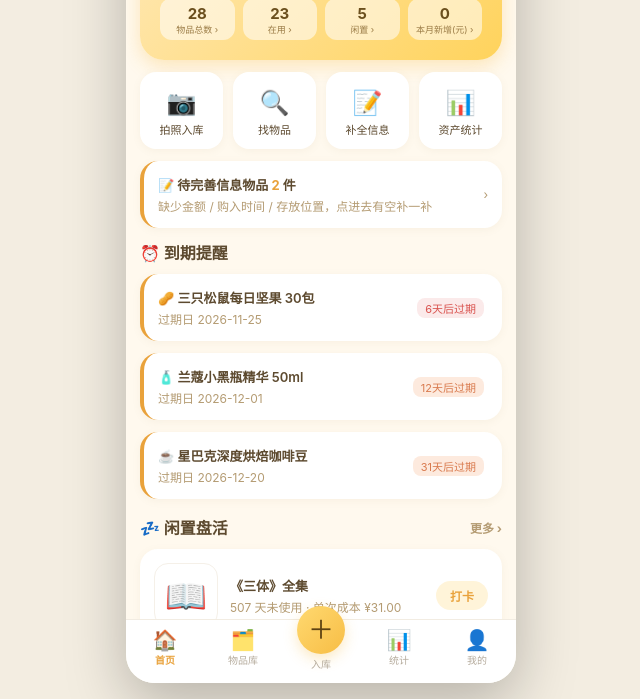
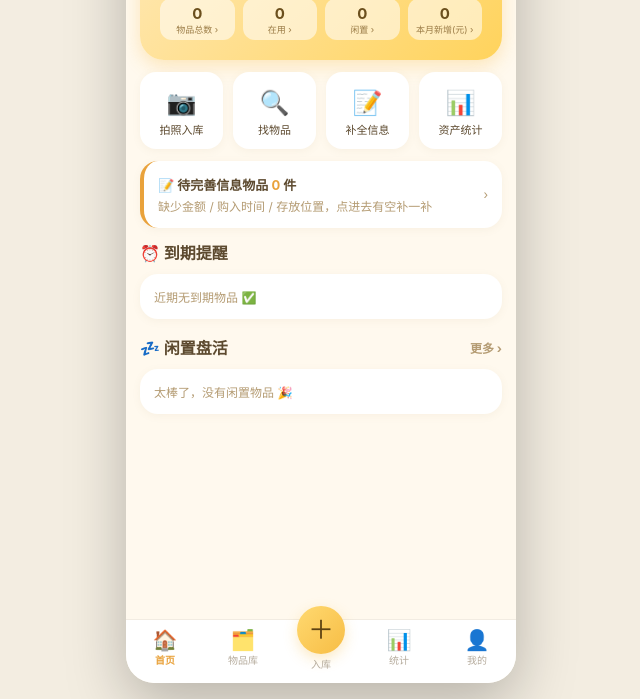
Before and after one commit to hvjt5k46dn-droid/-, a plain HTML site: page index.html in a window 1280 px wide. Shown: the part 177-876 px from the top of the page, without its empty margins (319-959 px from the left). Drawn offline with Linux system fonts and the light colour scheme.

Commit message:
电子衣橱 V3.1：清空演示数据，全新空库交付（openclaw 自动部署）

```diff
--- a/index.html
+++ b/index.html
@@ -3,7 +3,7 @@
 <head>
 <meta charset="UTF-8">
 <meta name="viewport" content="width=device-width, initial-scale=1.0">
-<title>电子衣橱 · 个人物品库 V3.0</title>
+<title>电子衣橱 · 个人物品库 V3.1</title>
 <style>
 :root{}
 *{margin:0;padding:0;box-sizing:border-box;-webkit-tap-highlight-color:transparent}
@@ -369,8 +369,8 @@ body{background:#f3ede1;font-family:-apple-system,"PingFang SC","Microsoft YaHei
           <div class="frow" onclick="openCatMgr()" style="cursor:pointer"><span>🏷️ 自定义分类（增删一级/二级）</span><span class="sub">›</span></div>
           <div class="frow" onclick="openArchive()" style="cursor:pointer"><span>🗃️ 归档记录（已处理物品 · 可恢复）</span><span class="sub" id="mine-arch"></span></div>
           <div class="frow" onclick="toast('已开启到期前30/7/1天提醒')" style="cursor:pointer"><span>🔔 提醒设置</span><span class="sub">已开启 ›</span></div>
-          <div class="frow" onclick="resetDemo()" style="cursor:pointer"><span>♻️ 重置演示数据</span><span class="sub">›</span></div>
-          <div class="frow" onclick="openChangelog()" style="cursor:pointer"><span>ℹ️ 关于 / 📋 版本记录</span><span class="sub">电子衣橱 V3.0 ›</span></div>
+          <div class="frow" onclick="resetDemo()" style="cursor:pointer"><span>🧹 清空所有数据</span><span class="sub">›</span></div>
+          <div class="frow" onclick="openChangelog()" style="cursor:pointer"><span>ℹ️ 关于 / 📋 版本记录</span><span class="sub">电子衣橱 V3.1 ›</span></div>
         </div>
       </div>
     </div>
@@ -452,45 +452,16 @@ const SEED_LOCS={
      "desk-d":{name:"书桌抽屉",icon:"🗄️"}}}
  }}
 };
-const SEED_ITEMS=[
- {id:1,name:"优衣库白色圆领T恤",e:"👕",l1:"01",l2:"01001",size:"L",brand:"UNIQLO",color:"白色",price:79,buy:"2026-05-12",fu:"2026-05-13",lu:"2026-11-02",uc:26,loc:"wardrobe-d1",st:"在用"},
- {id:2,name:"浅蓝牛仔外套",e:"🧥",l1:"01",l2:"01004",size:"L",brand:"Levi's",color:"浅蓝",price:299,buy:"2026-03-20",fu:"2026-03-25",lu:"2026-10-28",uc:18,loc:"wardrobe-hang",st:"在用"},
- {id:3,name:"黑色修身休闲裤",e:"👖",l1:"01",l2:"01002",size:"32",brand:"GU",color:"黑色",price:159,buy:"2026-04-02",fu:"2026-04-03",lu:"2026-11-05",uc:41,loc:"wardrobe-d1",st:"在用"},
- {id:4,name:"Nike Pegasus 跑步鞋",e:"👟",l1:"01",l2:"01005",size:"42码",brand:"Nike",color:"黑白",price:899,buy:"2026-01-15",fu:"2026-01-16",lu:"2026-11-07",uc:63,loc:"living",st:"在用"},
- {id:5,name:"棕色通勤真皮托特包",e:"👜",l1:"01",l2:"01006",size:"中号",brand:"Coach",color:"棕色",price:1299,buy:"2025-11-11",fu:"2025-11-12",lu:"2026-10-30",uc:88,loc:"shelf",st:"在用"},
- {id:6,name:"骆驼长款羽绒服",e:"🧥",l1:"01",l2:"01004",size:"XL",brand:"骆驼",color:"黑色",price:899,buy:"2025-12-01",fu:"2025-12-05",lu:"2026-03-01",uc:35,loc:"underbed",st:"闲置"},
- {id:7,name:"真丝碎花连衣裙",e:"👗",l1:"01",l2:"01003",size:"M",brand:"UR",color:"碎花",price:459,buy:"2026-06-18",fu:"2026-06-20",lu:"2026-07-30",uc:3,loc:"wardrobe-hang",st:"闲置"},
- {id:8,name:"兰蔻小黑瓶精华 50ml",e:"🧴",l1:"02",l2:"02001",size:"50ml",brand:"兰蔻",color:"",price:1080,buy:"2026-06-01",fu:"2026-06-02",lu:"2026-11-08",uc:150,loc:"mirror-cab",st:"在用",exp:"2026-12-01"},
- {id:9,name:"Dior 口红 #999",e:"💄",l1:"02",l2:"02002",size:"3.5g",brand:"Dior",color:"正红",price:320,buy:"2026-02-14",fu:"2026-02-14",lu:"2026-10-20",uc:32,loc:"mirror-cab",st:"在用",exp:"2027-08-01"},
- {id:10,name:"SK-II 神仙水 230ml",e:"🧴",l1:"02",l2:"02001",size:"230ml",brand:"SK-II",color:"",price:1590,buy:"2026-08-08",fu:"2026-08-10",lu:"2026-11-08",uc:88,loc:"mirror-cab",st:"在用",exp:"2027-05-01"},
- {id:11,name:"飞利浦电动牙刷",e:"🪥",l1:"02",l2:"02006",size:"HX6803",brand:"飞利浦",color:"白色",price:399,buy:"2025-06-18",fu:"2025-06-18",lu:"2026-11-08",uc:500,loc:"mirror-cab",st:"在用"},
- {id:12,name:"iPhone 15 128G",e:"📱",l1:"03",l2:"03001",size:"128G",brand:"Apple",color:"黑色",price:5999,buy:"2024-10-01",fu:"2024-10-01",lu:"2026-11-08",uc:760,loc:"bedside",st:"在用"},
- {id:13,name:"AirPods Pro 2",e:"🎧",l1:"03",l2:"03003",size:"二代",brand:"Apple",color:"白色",price:1899,buy:"2025-01-20",fu:"2025-01-20",lu:"2026-11-07",uc:420,loc:"desk-d",st:"在用"},
- {id:14,name:"iPad Air 5",e:"💻",l1:"03",l2:"03001",size:"64G",brand:"Apple",color:"星光色",price:4799,buy:"2025-03-08",fu:"2025-03-10",lu:"2026-08-02",uc:95,loc:"tv-cab",st:"闲置"},
- {id:15,name:"Anker 20000mAh 充电宝",e:"🔋",l1:"03",l2:"03006",size:"20000mAh",brand:"Anker",color:"黑色",price:199,buy:"2026-07-01",fu:"2026-07-02",lu:"2026-10-05",uc:22,loc:"desk-d",st:"在用"},
- {id:16,name:"美的智能电饭煲 4L",e:"🍚",l1:"04",l2:"04004",size:"4L",brand:"美的",color:"白色",price:329,buy:"2025-05-01",fu:"2025-05-01",lu:"2026-11-08",uc:520,loc:"wall-cab",st:"在用"},
- {id:17,name:"罗莱长绒棉四件套",e:"🛏️",l1:"04",l2:"04002",size:"1.8m床",brand:"罗莱",color:"浅灰",price:899,buy:"2025-11-11",fu:"2025-11-15",lu:"2026-11-08",uc:360,loc:"bedroom",st:"在用"},
- {id:18,name:"苏泊尔电热水壶",e:"🫖",l1:"04",l2:"04004",size:"1.7L",brand:"苏泊尔",color:"银色",price:129,buy:"2024-12-12",fu:"2024-12-12",lu:"2026-11-08",uc:700,loc:"wall-cab",st:"在用"},
- {id:19,name:"三只松鼠每日坚果 30包",e:"🥜",l1:"05",l2:"05001",size:"750g",brand:"三只松鼠",color:"",price:89,buy:"2026-10-01",fu:"2026-10-02",lu:"2026-11-06",uc:34,loc:"wall-cab",st:"在用",exp:"2026-11-25"},
- {id:20,name:"可口可乐 330ml×24罐",e:"🥤",l1:"05",l2:"05002",size:"24罐",brand:"可口可乐",color:"",price:59,buy:"2026-09-15",fu:"2026-09-16",lu:"2026-11-01",uc:15,loc:"fridge",st:"在用",exp:"2027-03-15"},
- {id:21,name:"星巴克深度烘焙咖啡豆",e:"☕",l1:"05",l2:"05002",size:"1kg",brand:"星巴克",color:"",price:128,buy:"2026-10-20",fu:"2026-10-21",lu:"2026-11-08",uc:18,loc:"wall-cab",st:"在用",exp:"2026-12-20"},
- {id:22,name:"《三体》全集",e:"📖",l1:"06",l2:"06001",size:"全3册",brand:"",color:"",price:93,buy:"2025-04-23",fu:"2025-04-25",lu:"2025-06-30",uc:3,loc:"bookshelfA",st:"闲置"},
- {id:23,name:"LAMY 狩猎者钢笔",e:"🖋️",l1:"06",l2:"06004",size:"EF尖",brand:"LAMY",color:"磨砂黑",price:780,buy:"2025-09-01",fu:"2025-09-02",lu:"2026-10-15",uc:60,loc:"desk-d",st:"在用"},
- {id:24,name:"《聪明的投资者》",e:"📕",l1:"06",l2:"06001",size:"第4版",brand:"",color:"",price:68,buy:"2026-08-20",fu:"2026-08-25",lu:"2026-11-03",uc:8,loc:"bookshelfA",st:"在用"},
- {id:25,name:"天马折叠收纳箱 3只装",e:"📦",l1:"07",l2:"07001",size:"50L×3",brand:"天马",color:"白色",price:49,buy:"2026-03-01",fu:"2026-03-01",lu:"2026-09-10",uc:6,loc:"underbed",st:"在用"},
- {id:26,name:"牧高笛双人露营帐篷",e:"⛺",l1:"07",l2:"07003",size:"双人",brand:"牧高笛",color:"军绿",price:659,buy:"2025-04-30",fu:"2025-05-02",lu:"2025-10-06",uc:4,loc:"underbed",st:"闲置"},
- {id:27,name:"旧毛衣（记不清价格）",e:"🧶",l1:"01",l2:"01001",size:"M",brand:"",color:"米色",price:null,buy:"",fu:"",lu:"2026-10-01",uc:5,loc:"wardrobe-hang",st:"在用"},
- {id:28,name:"朋友送的马克杯",e:"☕",l1:"04",l2:"04005",size:"400ml",brand:"",color:"黄色",price:null,buy:"",fu:"",lu:"2026-11-01",uc:20,loc:"wall-cab",st:"在用"}
-];
+const SEED_ITEMS=[];   /* V3.1：演示物品已清空，全新空库交付 */
 const THEMES={yellow:["奶黄","#ffd35c"],pink:["樱粉","#ffb8cf"],mint:["薄荷","#a8e0c8"],sky:["天青","#a9d3f5"],taro:["香芋","#cdb4f0"],mocha:["奶茶","#d9bd9c"]};
 
 /* ================= 持久化 ================= */
-const LSKEY="yclj-wardrobe-data-v2";
+const LSKEY="yclj-wardrobe-data-v3";
 let DB=null;
 function freshDB(){return {items:JSON.parse(JSON.stringify(SEED_ITEMS)),locs:JSON.parse(JSON.stringify(SEED_LOCS)),cats:JSON.parse(JSON.stringify(SEED_CATS)),theme:"yellow",heroMode:"dynamic",uid:100};}
 function loadDB(){try{const s=localStorage.getItem(LSKEY);DB=s?JSON.parse(s):freshDB();if(!DB||!DB.items||!DB.cats||!DB.locs)DB=freshDB();if(!DB.heroMode)DB.heroMode="dynamic";}catch(e){DB=freshDB();}}
 function saveDB(){try{localStorage.setItem(LSKEY,JSON.stringify(DB));}catch(e){toast("⚠️ 本地存储空间不足，本次修改可能未保存（图片较多时建议清理）");}}
-function resetDemo(){DB=freshDB();saveDB();applyTheme();refreshAll();toast("已重置为演示数据");}
+function resetDemo(){if(!confirm("确定清空所有物品数据吗？此操作不可恢复（分类和位置会恢复为默认）。"))return;DB=freshDB();saveDB();applyTheme();refreshAll();toast("🧹 已清空，全新开始");}
 loadDB();
 
 /* ================= 工具 ================= */
@@ -771,7 +742,7 @@ function itemFormHTML(p,it){
  const l2opts=Object.entries(cats[l1k].subs).map(([c,n])=>'<option value="'+c+'" '+(it.l2===c?"selected":"")+">"+esc(n)+"</option>").join("");
  const locopts='<option value="__none__" '+(!it.loc?"selected":"")+">暂不设置（可日后补全）</option>"+flatLeaves().map(l=>'<option value="'+l.id+'" '+(it.loc===l.id?"selected":"")+">"+esc(l.name)+"</option>").join("")+'<option value="__new__">➕ 自定义新位置…</option>';
  const td=TODAY.toISOString().slice(0,10);
- return '<div class="fitem"><label>物品名称 <i>*</i></label><input id="'+p+'-name" value="'+esc(it.name||"")+'" placeholder="如：优衣库白色圆领T恤"></div>'+
+ return '<div class="fitem"><label>物品名称 <i>*</i></label><input id="'+p+'-name" value="'+esc(it.name||"")+'" placeholder="如：白色圆领T恤"></div>'+
  '<div class="form-row"><div class="fitem"><label>一级分类 <i>*</i></label><select id="'+p+'-l1" onchange="formL1Change(\''+p+'\')">'+l1opts+"</select></div>"+
  '<div class="fitem"><label>二级分类 <i>*</i></label><select id="'+p+'-l2">'+l2opts+"</select></div></div>"+
  '<div class="form-row"><div class="fitem"><label>规格尺寸 <em>选填</em></label><input id="'+p+'-size" value="'+esc(it.size||"")+'" placeholder="L / 42码 / 500ml"></div>'+
@@ -1666,8 +1637,9 @@ function addL1(){
 }
 
 /* ================= 版本记录 ================= */
-const APP_VER="V3.0";
+const APP_VER="V3.1";
 const VERSIONS=[
+ ["V3.1（2026-11-19）","正式交付版：清空全部演示物品数据，打开即是全新空库，直接录入自己的物品；本地存储升级 v3（旧演示数据自动作废）；「重置演示数据」改为「清空所有数据」（带二次确认）。"],
  ["V3.0（2026-11-10）","标签系统整体升级为「生活工具箱·图片合集」调整版15 同款 DOM 交互（样式+使用方法全套移植）：①选🏷标签工具后点图片即落标签，椭圆胶囊内直接打字（不再是底部输入条）；②按住圆点或胶囊随手拖动位置，松手即存；③编辑时胶囊内出现七色文字色板，点色即换；④胶囊内 ✕ 就地删除；⑤单击已放标签可再次编辑，空文字自动移除；⑥标签随缩放/平移实时跟随，生成白底图时同款样式烧录进图。"],
  ["V2.9（2026-11-10）","①根治放大失效：V2.8 工作区图片被外层浏览样式 max-width:92%/max-height:72% 钳制，导致点放大只移位不变大；现改为 CSS transform 缩放并解除钳制，按钮/双指/滚轮缩放全部真实生效；②新增 iOS 原生捏合手势事件（gesturechange），夸克等浏览器双指缩放不再失灵；③画布区域按图片宽高比自适应，图片即画布、不再有误导性大白边；④标签样式全面对齐「生活工具箱·图片合集」调整版15：白色圆点锚点+24px横杠+椭圆毛玻璃深色胶囊+七色文字可选（默认米白），方向规则一致（锚点靠右胶囊朝左），烧录进白底图同款样式 2 倍尺寸。"],
  ["V2.8（2026-11-10）","①工作区显示链路重构，根治夸克浏览器画布纯白：图片显示改用 <img> 元素（与第②步缩略图同一机制，缩略图能显示则工作区必能显示），canvas 降级为透明覆盖层只画圈选/标签，不再依赖大图 drawImage；②「还原」按你的意思改为「↩️ 还原上一版」：每次生成白底图自动存历史（最多5版）可逐版回退，第一版被 AI 抠坏时自动切回原拍图并给出手动圈选指引；③toast 提示改为多行完整显示不再截断，停留时长按文字长度自适应；④提示：复杂背景照片 AI 抠图易出碎块，建议点原图进工作区手动画保留圈。"],
```
